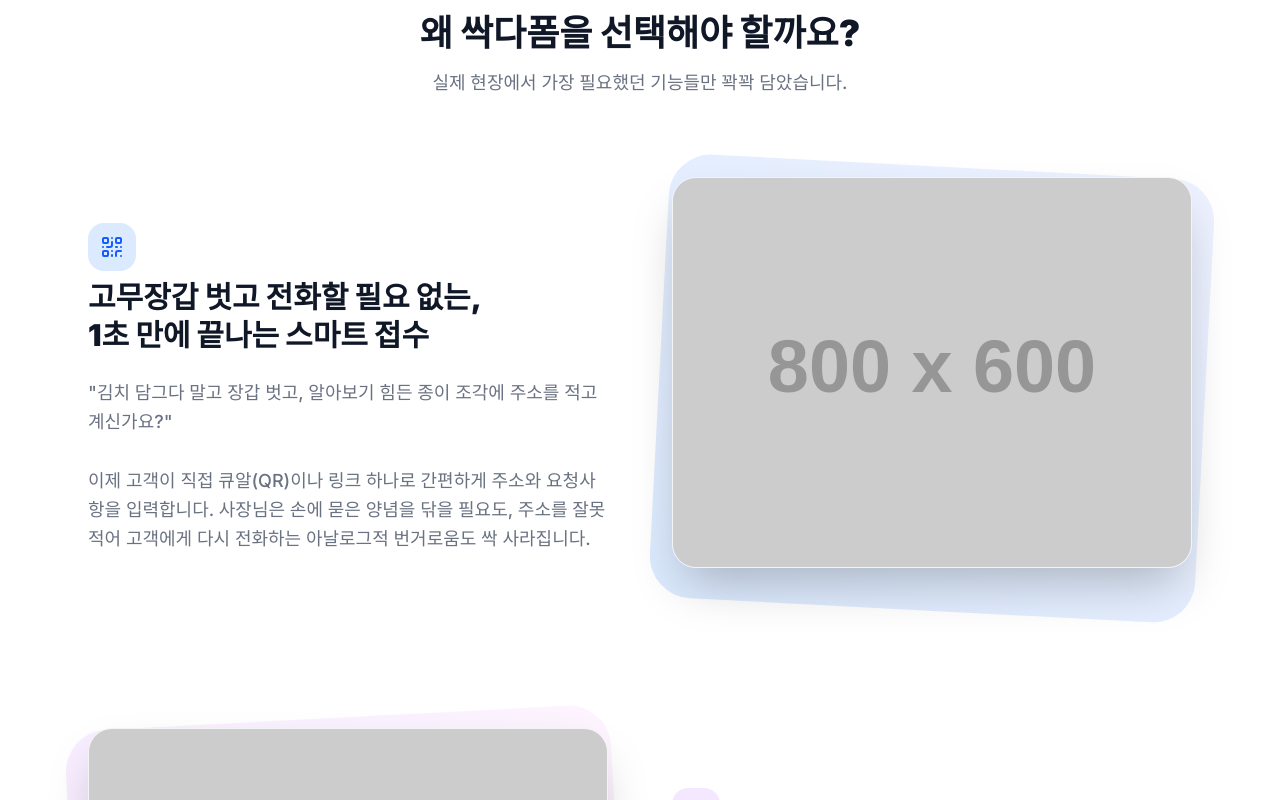
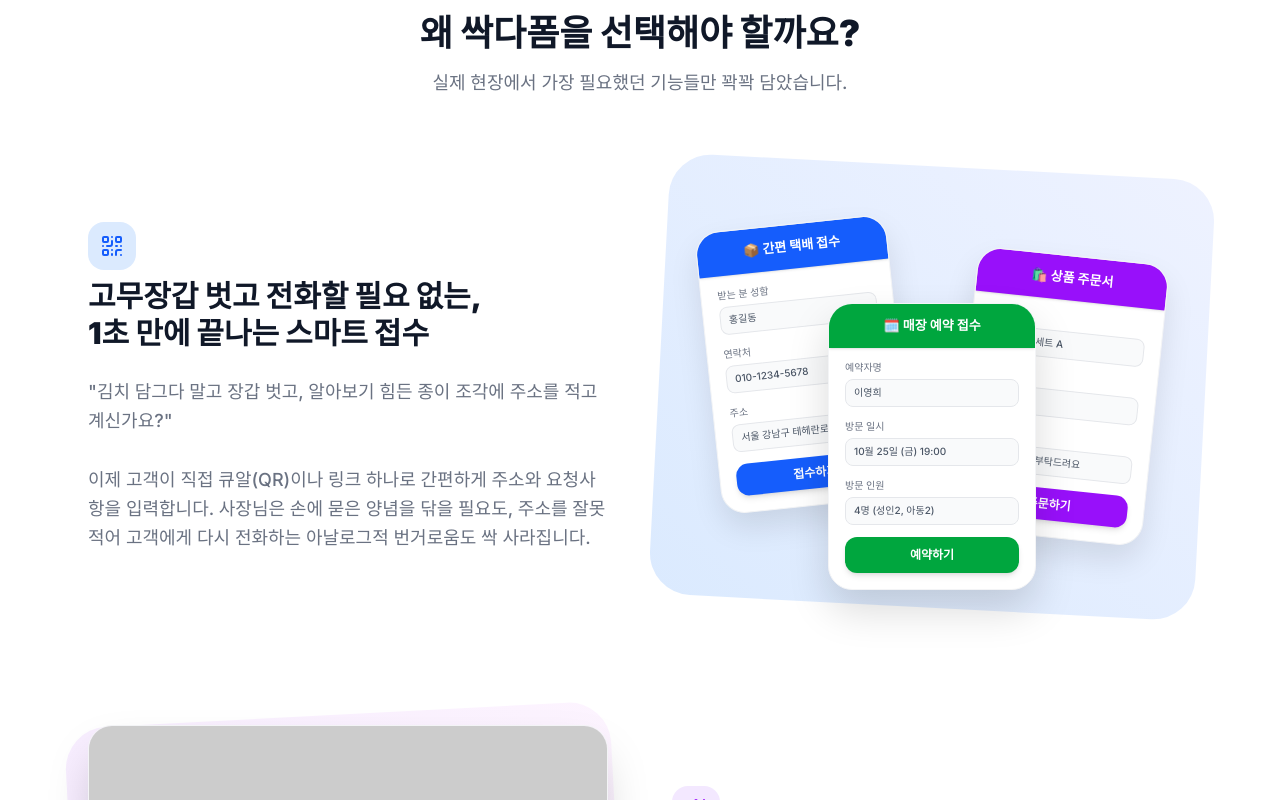
Before and after one commit to hannune-s/ssakdaform, a Next.js app: page /landing in a window 1280 px wide. Shown: the part 708-1508 px from the top of the page. Built offline with nearby package versions, Linux system fonts and the light colour scheme.

Commit message:
feat: 랜딩 페이지 첫 번째 장점 섹션에 간편택배접수, 상품주문서, 매장예약접수 고객용 폼 화면의 입체적인 UI 목업 추가

```diff
--- a/src/app/landing/page.tsx
+++ b/src/app/landing/page.tsx
@@ -72,10 +72,45 @@ export default function LandingPage() {
                   이제 고객이 직접 큐알(QR)이나 링크 하나로 간편하게 주소와 요청사항을 입력합니다. 사장님은 손에 묻은 양념을 닦을 필요도, 주소를 잘못 적어 고객에게 다시 전화하는 아날로그적 번거로움도 싹 사라집니다.
                 </p>
               </div>
-              <div className="flex-1 w-full relative">
+              <div className="flex-1 w-full relative min-h-[380px] sm:min-h-[420px] flex items-center justify-center mt-10 lg:mt-0">
                 <div className="absolute inset-0 bg-gradient-to-tr from-blue-100 to-indigo-50 rounded-[2.5rem] transform rotate-3 scale-105" />
-                <img src="https://placehold.co/800x600/e0e7ff/4f46e5?text=Smart+QR+Link+Screenshot" alt="스마트 접수 화면" className="relative rounded-3xl shadow-2xl border border-gray-100 w-full object-cover" />
-                <p className="text-center text-sm text-gray-400 mt-3 font-medium">※ 실제 어드민의 링크 복사/QR 기능 캡처 이미지로 교체해 주세요.</p>
+
+                {/* 3 Mobile Mockups Container */}
+                <div className="relative w-full max-w-md h-[360px]">
+
+                  {/* Delivery Mockup (Left) */}
+                  <div className="absolute top-4 -left-4 sm:left-0 w-48 bg-white rounded-3xl shadow-[0_15px_30px_rgb(0,0,0,0.1)] border border-gray-100 transform -rotate-6 p-4 overflow-hidden z-10 hover:-rotate-2 hover:z-40 transition-all duration-300">
+                    <div className="bg-blue-600 text-white text-center py-3 -mx-4 -mt-4 mb-3 text-[13px] font-bold shadow-sm">📦 간편 택배 접수</div>
+                    <div className="space-y-3">
+                      <div><div className="text-[10px] text-gray-500 mb-1 font-medium">받는 분 성함</div><div className="h-7 bg-gray-50 border border-gray-200 rounded-lg px-2 flex items-center"><span className="text-[10px] text-gray-600 font-medium">홍길동</span></div></div>
+                      <div><div className="text-[10px] text-gray-500 mb-1 font-medium">연락처</div><div className="h-7 bg-gray-50 border border-gray-200 rounded-lg px-2 flex items-center"><span className="text-[10px] text-gray-600 font-medium">010-1234-5678</span></div></div>
+                      <div><div className="text-[10px] text-gray-500 mb-1 font-medium">주소</div><div className="h-7 bg-gray-50 border border-gray-200 rounded-lg px-2 flex items-center"><span className="text-[10px] text-gray-600 font-medium truncate">서울 강남구 테헤란로</span></div></div>
+                      <div className="h-8 bg-blue-600 rounded-xl mt-3 flex items-center justify-center text-white text-[12px] font-bold shadow-md">접수하기</div>
+                    </div>
+                  </div>
+
+                  {/* Order Mockup (Right) */}
+                  <div className="absolute top-12 -right-4 sm:right-0 w-48 bg-white rounded-3xl shadow-[0_15px_30px_rgb(0,0,0,0.1)] border border-gray-100 transform rotate-6 p-4 overflow-hidden z-20 hover:rotate-2 hover:z-40 transition-all duration-300">
+                    <div className="bg-purple-600 text-white text-center py-3 -mx-4 -mt-4 mb-3 text-[13px] font-bold shadow-sm">🛍️ 상품 주문서</div>
+                    <div className="space-y-3">
+                      <div><div className="text-[10px] text-gray-500 mb-1 font-medium">주문 상품</div><div className="h-7 bg-gray-50 border border-gray-200 rounded-lg px-2 flex items-center"><span className="text-[10px] text-gray-600 font-medium truncate">프리미엄 세트 A</span></div></div>
+                      <div><div className="text-[10px] text-gray-500 mb-1 font-medium">수량</div><div className="h-7 bg-gray-50 border border-gray-200 rounded-lg px-2 flex items-center"><span className="text-[10px] text-gray-600 font-medium">2개</span></div></div>
+                      <div><div className="text-[10px] text-gray-500 mb-1 font-medium">요청사항</div><div className="h-7 bg-gray-50 border border-gray-200 rounded-lg px-2 flex items-center"><span className="text-[10px] text-gray-600 font-medium truncate">선물용 포장 부탁드려요</span></div></div>
+                      <div className="h-8 bg-purple-600 rounded-xl mt-3 flex items-center justify-center text-white text-[12px] font-bold shadow-md">주문하기</div>
+                    </div>
+                  </div>
+
+                  {/* Reservation Mockup (Center/Front) */}
+                  <div className="absolute top-24 left-1/2 -translate-x-1/2 w-52 bg-white rounded-3xl shadow-[0_20px_40px_rgb(0,0,0,0.15)] border border-gray-100 p-4 overflow-hidden z-30 hover:scale-105 transition-all duration-300">
+                    <div className="bg-green-600 text-white text-center py-3 -mx-4 -mt-4 mb-3 text-[13px] font-bold shadow-sm">🗓️ 매장 예약 접수</div>
+                    <div className="space-y-3">
+                      <div><div className="text-[10px] text-gray-500 mb-1 font-medium">예약자명</div><div className="h-7 bg-gray-50 border border-gray-200 rounded-lg px-2 flex items-center"><span className="text-[10px] text-gray-600 font-medium">이영희</span></div></div>
+                      <div><div className="text-[10px] text-gray-500 mb-1 font-medium">방문 일시</div><div className="h-7 bg-gray-50 border border-gray-200 rounded-lg px-2 flex items-center"><span className="text-[10px] text-gray-600 font-medium">10월 25일 (금) 19:00</span></div></div>
+                      <div><div className="text-[10px] text-gray-500 mb-1 font-medium">방문 인원</div><div className="h-7 bg-gray-50 border border-gray-200 rounded-lg px-2 flex items-center"><span className="text-[10px] text-gray-600 font-medium">4명 (성인2, 아동2)</span></div></div>
+                      <div className="h-9 bg-green-600 rounded-xl mt-3 flex items-center justify-center text-white text-[12px] font-bold shadow-md">예약하기</div>
+                    </div>
+                  </div>
+                </div>
               </div>
             </div>
 
```
